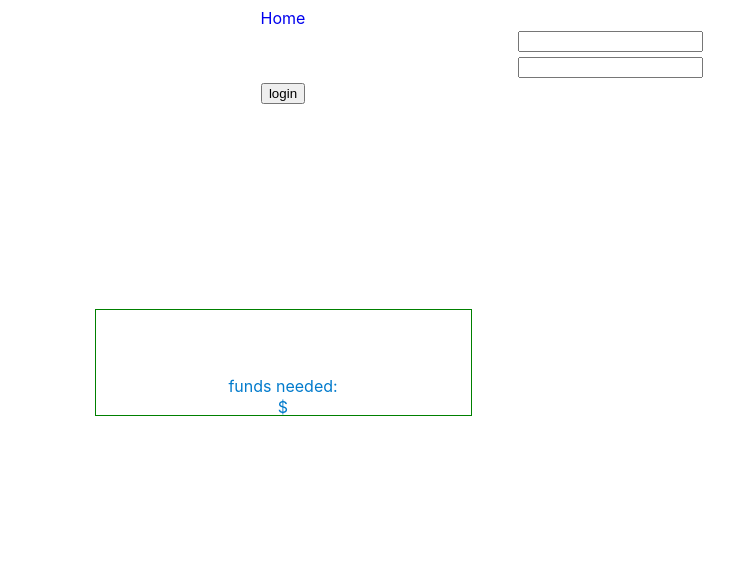
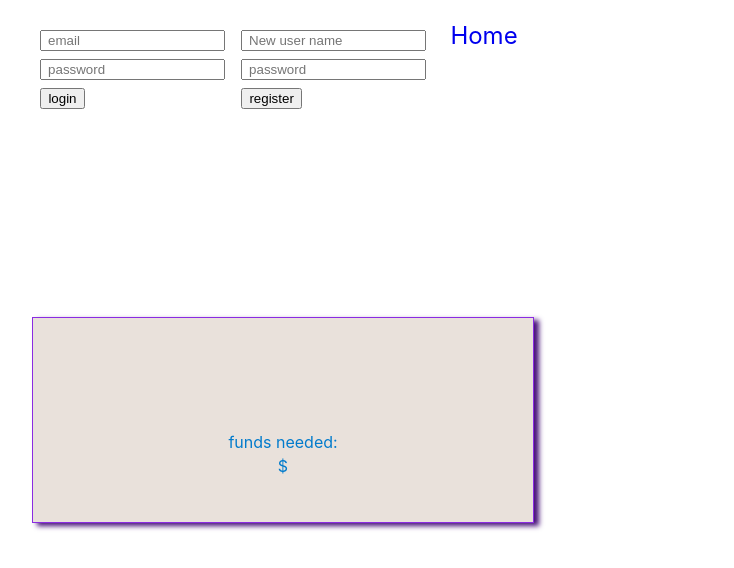
Before and after one commit to Greyflanel/Front-End-Build-Week-Luncher, a React (Create React App) app in the folder luncher/: page /school-list/school/1 in a window 1280 px wide. Shown: the top 568 px of the page, without its empty margins (357-1091 px from the left). Built offline with nearby package versions, Linux system fonts and the light colour scheme; no server answers.

Commit message:
My tenth commit. I am still trying out things, but I am just ging to do more styling as well, I hope.

```diff
--- a/luncher/src/App.js
+++ b/luncher/src/App.js
@@ -16,13 +16,13 @@ class App extends Component {
     console.log(this.props);
 
     return (
-      <div className="App">
+      <div className="App"><Login />
       <div>
         <nav>
           <NavLink className="nav" exact to='/school-list'> Home</NavLink>
           <Route exact path='/'/>
         </nav>
-        <Login />
+
         </div>
       <Route exact path='/school-list' component={SchoolList}/>
         <Route exact path='/school-list/school/:id' render={(props) => <School {...props}/>} />
--- a/luncher/src/components/Login.js
+++ b/luncher/src/components/Login.js
@@ -1,23 +1,63 @@
-import React, { Component }from 'react';
+import React, { Component } from "react";
+import axios from 'axios';
 
 class Login extends Component {
   constructor(props) {
     super(props);
     this.state = {
+        email: "",
+        loginPassword: "",
+        newUserName: "",
+        newPassword: ""
 
     }
   }
+
+  handleInputChange = e => {
+    this.setState({ [e.target.name]: e.target.value });
+  };
+
+
+
+
+  adminLogin = (event) => {
+    axios.defaults.headers = {'Content-Type': 'application/json', Authorization: 'eyJhbGciOiJIUzI1NiIsInR5cCI6IkpXVCJ9.eyJzdWJqZWN0IjozMywiZmlyc3ROYW1lIjoiUmFuZG9tdXNlciIsImxhc3ROYW1lIjoiUmFuZG9tbGFzdG5hbWUiLCJ1c2VybmFtZSI6InVzZXJAdXNlcm1haWwuY29tIiwicm9sZSI6ImFkbWluIiwiaWF0IjoxNTU4MDU0MjAzLCJleHAiOjE1NTgxNDA2MDN9.SYj0G1EovcbwYnRcVEAHGH1jpRUO5nAzwntj64b-chQ'}
+    event.preventDefault()
+      const credentials = { email: this.state.email, password: this.state.loginPassword }
+    axios
+    .post("https://luncher-backend.herokuapp.com/api/login",  credentials)
+    .then(response => {console.log(response)
+    })
+    .catch(error => console.log(error));
+
+   this.setState ({
+      email: "",
+      loginPassword: ""
+  })
+  }
+
 
   render() {
     return (
       <div>
         <div className="login">
-<input type="text"/>
-<input type="text"/>
+        <form onSubmit={this.adminLogin}>
+          <input type="text" placeholder=" email" onChange={this.handleInputChange} name="email" value={this.state.email} />
+          <input type="text" placeholder=" password" onChange={this.handleInputChange} name="loginPassword" value={this.state.loginPassword} />
           <button>login</button>
+          </form>
+        </div>
+        <div>
+        <div className="register">
+        <form>
+          <input type="text" placeholder=" New user name" onChange={this.handleInputChange} name="newUserName" value={this.state.newUserName} />
+          <input type="text" placeholder=" password" onChange={this.handleInputChange} name="newPassword" value={this.state.newPassword} />
+          <button>register</button>
+          </form>
         </div>
         </div>
-        )
+      </div>
+    );
   }
 }
 export default Login;
--- a/luncher/src/components/SchoolCard.js
+++ b/luncher/src/components/SchoolCard.js
@@ -5,6 +5,7 @@ const SchoolCard = props => {
   // console.log(props);
   return (
     <div className="card-container">
+<section>
     <div className="school-card">
       <h3>{props.school.schoolName}</h3>
       <strong>{props.school.contact}</strong>
@@ -15,9 +16,10 @@ const SchoolCard = props => {
       <p>funds needed: </p>${props.school.fundsNeeded}
       <NavLink to={`/school-list/school/${props.school.id}`}>
         {" "}
-        <button>Donate</button>
+        <button className="donateButton">Donate</button>
       </NavLink>
     </div>
+    </section>
     </div>
   );
 };
--- a/luncher/src/components/SchoolList.js
+++ b/luncher/src/components/SchoolList.js
@@ -1,6 +1,6 @@
-import React, { Component } from 'react';
-import SchoolCard from './SchoolCard';
-import axios from 'axios';
+import React, { Component } from "react";
+import SchoolCard from "./SchoolCard";
+import axios from "axios";
 
 class SchoolList extends Component {
   constructor(props) {
@@ -13,25 +13,27 @@ class SchoolList extends Component {
       state: "",
       zip: "",
       fundsNeeded: ""
-          }
+    };
   }
   // }
   componentDidMount() {
     axios
-    .get('https://luncher-backend.herokuapp.com/api/schools')
+      .get("https://luncher-backend.herokuapp.com/api/schools")
       .then(response => {
-        this.setState({schools: response.data});
+        this.setState({ schools: response.data });
       })
       .catch(error => {
-        console.log('Server Error', error);
-    })
+        console.log("Server Error", error);
+      });
   }
 
   handleInputChange = e => {
     this.setState({ [e.target.name]: e.target.value });
   };
 
-  addSchool = (event) => {
+  addSchool = event => {
+    console.log("school in state",this.state.schools);
+
     event.preventDefault();
     const newSchool = {
       schoolName: this.state.schoolName,
@@ -55,55 +57,38 @@ handleInputChange = e => {
     });
   };
 
-
   render() {
     // console.log(this.state)
     return (
       <div className="school-list">
+        <div>
+          <div>
+            <form className="addForm" onSubmit={this.addSchool}>
+              <strong className="addTitle">Add your school</strong>
+              <input
+                onChange={this.handleInputChange}
+                value={this.state.schoolName}
+                placeholder=" School Name"
+                name="schoolName"
+              />
+              <input onChange={this.handleInputChange} value={this.state.contact} placeholder=" email address" name="contact" />
+              <input onChange={this.handleInputChange} value={this.state.state} placeholder=" State" name="state" />
+              <input onChange={this.handleInputChange} value={this.state.zip} placeholder=" zip code" name="zip" />
+              <input
+                onChange={this.handleInputChange}
+                value={this.state.fundsNeeded}
+                placeholder=" Funds needed"
+                name="fundsNeeded"
+              />
+              <button className="schoolButton" > Add a new school</button>
+            </form>
+          </div>
+        </div>
         {this.state.schools.map(school => (
             <SchoolCard key={school.id} school={school} />
         ))}
-<div>
-          <h3>Add your school</h3>
-          <div>
-            <form onSubmit={this.addSchool}>
-              <input
-                onChange={this.handleInputChange}
-                value={this.state.schoolName }
-                placeholder="School Name"
-                name="schoolName"
-              />
-               <input
-                onChange={this.handleInputChange}
-                value={this.state.contact }
-                placeholder=" email address"
-                name="contact"
-              />
-               <input
-                onChange={this.handleInputChange}
-                value={this.state.state }
-                placeholder=" State"
-                name="state"
-              />
-               <input
-                onChange={this.handleInputChange}
-                value={this.state.zip }
-                placeholder=" zip code"
-                name="zip"
-              />
-               <input
-                onChange={this.handleInputChange}
-                value={this.state.fundsNeeded }
-                placeholder=" Funds needed"
-                name="fundsNeeded"
-              />
-              <button type="submit" > Add a new school</button>
-            </form>
       </div>
-          </div>
-        </div>
-    )
+    );
   }
-
 }
 export default SchoolList;
--- a/luncher/src/index.css
+++ b/luncher/src/index.css
@@ -1,4 +1,4 @@
-html, body, div, span, applet, object, iframe,
+html, body, span, applet, object, iframe,
 h1, h2, h4, h5, h6, p, blockquote, pre,
 a, abbr, acronym, address, big, cite, code,
 del, dfn, em, img, ins, kbd, q, s, samp,
@@ -11,7 +11,7 @@ article, aside, canvas, details, embed,
 figure, figcaption, footer, header, hgroup,
 menu, nav, output, ruby, section, summary,
 time, mark, audio, video {
-	margin: 5px;
+	margin: 8px;
 	padding: 0;
 	border: 0;
 	font-size: 100%;
@@ -20,8 +20,8 @@ time, mark, audio, video {
 }
 /* HTML5 display-role reset for older browsers */
 article, aside, details, figcaption, figure,
-footer, header, hgroup, menu, nav, section {
-	display: block;
+footer, header, hgroup, menu, section {
+	display: inline-block;
 }
 body {
 	line-height: 1;
@@ -42,8 +42,6 @@ table {
 	border-spacing: 0;
 }
 body {
-  text-align: center;
-  margin: 0;
   font-family: -apple-system, BlinkMacSystemFont, "Segoe UI", "Roboto", "Oxygen",
     "Ubuntu", "Cantarell", "Fira Sans", "Droid Sans", "Helvetica Neue",
     sans-serif;
@@ -56,43 +54,73 @@ code {
     monospace;
 }
 .card-container {
-  display: flex;
-  justify-content: center;
-  flex-wrap: wrap;
+  text-align: center;
 }
 .school-card {
   display: flex;
   flex-direction: column;
   color: rgb(2, 123, 204);
-  border: 1px solid green;
-  width: 30%;
+  border: 1px solid blueviolet;
+  width: 500px;
  margin: 0;
+ box-shadow: 5px 3px 5px rgb(72, 19, 121);
+ padding: 10px;
+ background-color: rgb(233, 225, 219)
 }
 .school {
   display: flex;
   flex-direction: column;
   color: rgb(2, 123, 204);
-  border: 1px solid green;
-  width: 30%;
-
+  border: 1px solid blueviolet;
+  width: 500px;
+  box-shadow: 5px 3px 5px rgb(72, 19, 121);
+  padding-bottom: 10px;
+  background-color: rgb(233, 225, 219);
+  height: 150%;
 }
 .school-container {
   display: flex;
-  justify-content: center;
-  margin-top: 200px;
-
+  justify-content: left;
+  margin: 200px;
+  text-align: center;
 }
 .nav {
   text-decoration: none;
+  text-align: center;
+  font-size: 1.5rem;
+
 }
 input {
   display: flex;
+  margin-bottom: 8px;
+  margin-top: 6px;
+  /* background-color: rgb(225, 250, 144); */
+}
+div {
+  display: flex;
+  flex-wrap: wrap;
   justify-content: center;
-  margin-left: 850px;
-  margin-bottom: 5px;
 }
-.App {
 
-  margin: 0 auto;
-
+.donateButton {
+  background-color: rgb(225, 250, 144);
+  width: 30%;
+  border-radius: 5px;
 }
+.addForm {
+  width: 370px;
+  box-shadow: 5px 3px 5px rgb(72, 19, 121);
+  background-color: rgb(233, 225, 219);
+  background-color: rgb(225, 250, 144);
+  padding-left: 150px;
+  padding-top: 10px;
+  padding-bottom: 10px;
+  border: 1px solid blueviolet;
+}
+.addTitle {
+  font-size: 1.5rem;
+  color: rgb(2, 123, 204);
+}
+.schoolButton {
+  background-color: rgb(251, 194, 149);
+}
```
Lines whose indentation alone changed are shown as unchanged.
